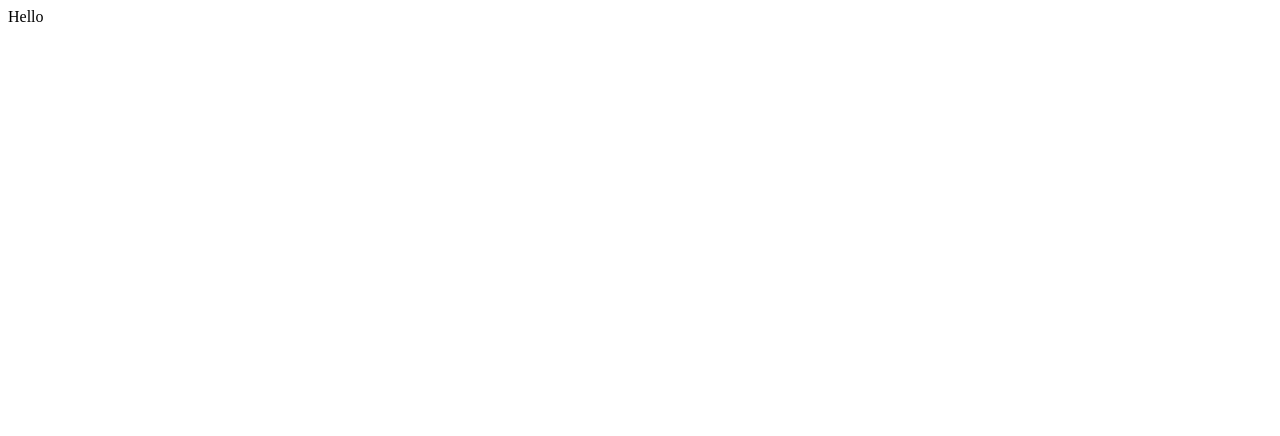
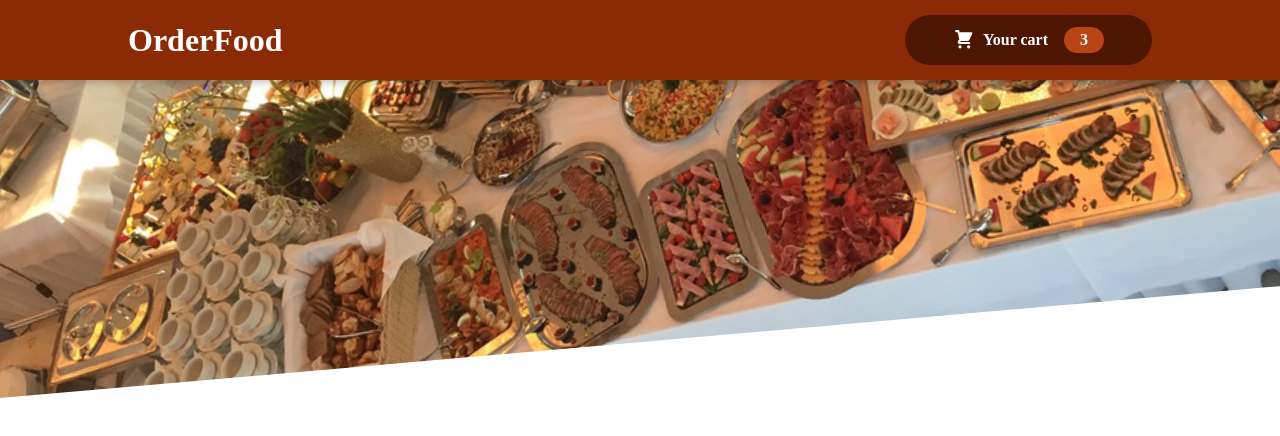
Before and after one commit to Oksana796/order-food-app, a React (Create React App) app: page / in a window 1280 px wide. Shown: the top 436 px of the page. Built offline with nearby package versions, Linux system fonts and the light colour scheme.

Commit message:
create and styled header

```diff
--- a/src/App.js
+++ b/src/App.js
@@ -1,8 +1,10 @@
-
+import Header from './components/Header'
 
 function App() {
   return (
-    <>Hello</>
+    <>
+      <Header />
+    </>
   )
 }
 
--- /dev/null
+++ b/src/components/Header.css
@@ -0,0 +1,33 @@
+* {
+  margin: 0;
+  box-sizing: border-box;
+}
+.header {
+  position: fixed;
+  top: 0;
+  left: 0;
+  width: 100%;
+  height: 5rem;
+  background-color: #8a2b06;
+  color: white;
+  display: flex;
+  justify-content: space-between;
+  align-items: center;
+  padding: 0 10%;
+  box-shadow: 0 2px 8px rgba(0, 0, 0, 0.25);
+  z-index: 10;
+}
+
+.main-image {
+  width: 100%;
+  height: 25rem;
+  z-index: 0;
+  overflow: hidden;
+}
+
+.main-image img {
+  width: 110%;
+  height: 100%;
+  object-fit: cover;
+  transform: rotateZ(-5deg) translateY(-4rem) translateX(-1rem);
+}
--- /dev/null
+++ b/src/components/Header.js
@@ -0,0 +1,19 @@
+import "./Header.css";
+import mealsImg from "../images/meals.jpg";
+import HeaderCartButton from "./HeaderCartButton";
+
+const Header = () => {
+  return (
+    <>
+      <header className="header">
+        <h1>OrderFood</h1>
+       <HeaderCartButton />
+      </header>
+      <div className="main-image">
+        <img src={mealsImg} alt="a table full of food" />
+      </div>
+    </>
+  );
+};
+
+export default Header;
--- /dev/null
+++ b/src/components/HeaderCartButton.css
@@ -0,0 +1,59 @@
+.button {
+  cursor: pointer;
+  font: inherit;
+  border: none;
+  background-color: #4d1601;
+  color: white;
+  padding: 0.75rem 3rem;
+  display: flex;
+  justify-content: space-around;
+  align-items: center;
+  border-radius: 25px;
+  font-weight: bold;
+}
+
+.button:hover,
+.button:active {
+  background-color: #2c0d00;
+}
+
+.icon {
+  width: 1.35rem;
+  height: 1.35rem;
+  margin-right: 0.5rem;
+}
+
+.badge {
+  background-color: #b94517;
+  padding: 0.25rem 1rem;
+  border-radius: 25px;
+  margin-left: 1rem;
+  font-weight: bold;
+}
+
+.button:hover .badge,
+.button:active .badge {
+  background-color: #92320c;
+}
+
+.bump {
+  animation: bump 300ms ease-out;
+}
+
+@keyframes bump {
+  0% {
+    transform: scale(1);
+  }
+  10% {
+    transform: scale(0.9);
+  }
+  30% {
+    transform: scale(1.1);
+  }
+  50% {
+    transform: scale(1.15);
+  }
+  100% {
+    transform: scale(1);
+  }
+}
--- /dev/null
+++ b/src/components/HeaderCartButton.js
@@ -0,0 +1,21 @@
+import "./HeaderCartButton.css";
+
+const HeaderCartButton = () => {
+  return (
+    <button className="button">
+      <span className="icon">
+        <svg
+          xmlns="http://www.w3.org/2000/svg"
+          viewBox="0 0 20 20"
+          fill="currentColor"
+        >
+          <path d="M3 1a1 1 0 000 2h1.22l.305 1.222a.997.997 0 00.01.042l1.358 5.43-.893.892C3.74 11.846 4.632 14 6.414 14H15a1 1 0 000-2H6.414l1-1H14a1 1 0 00.894-.553l3-6A1 1 0 0017 3H6.28l-.31-1.243A1 1 0 005 1H3zM16 16.5a1.5 1.5 0 11-3 0 1.5 1.5 0 013 0zM6.5 18a1.5 1.5 0 100-3 1.5 1.5 0 000 3z" />
+        </svg>
+      </span>
+      <span>Your cart</span>
+      <span className="badge">3</span>
+    </button>
+  );
+};
+
+export default HeaderCartButton;
```
Also changed, not shown: src/images/meals.jpg (added).
